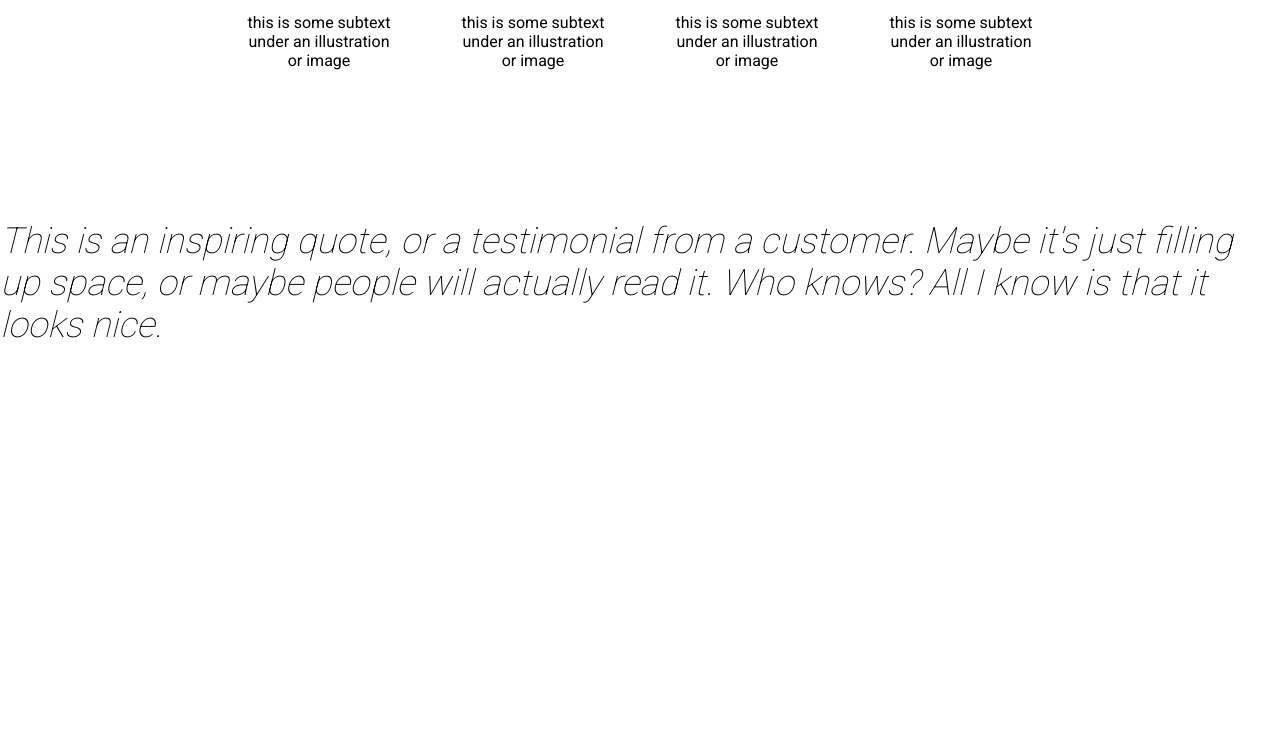
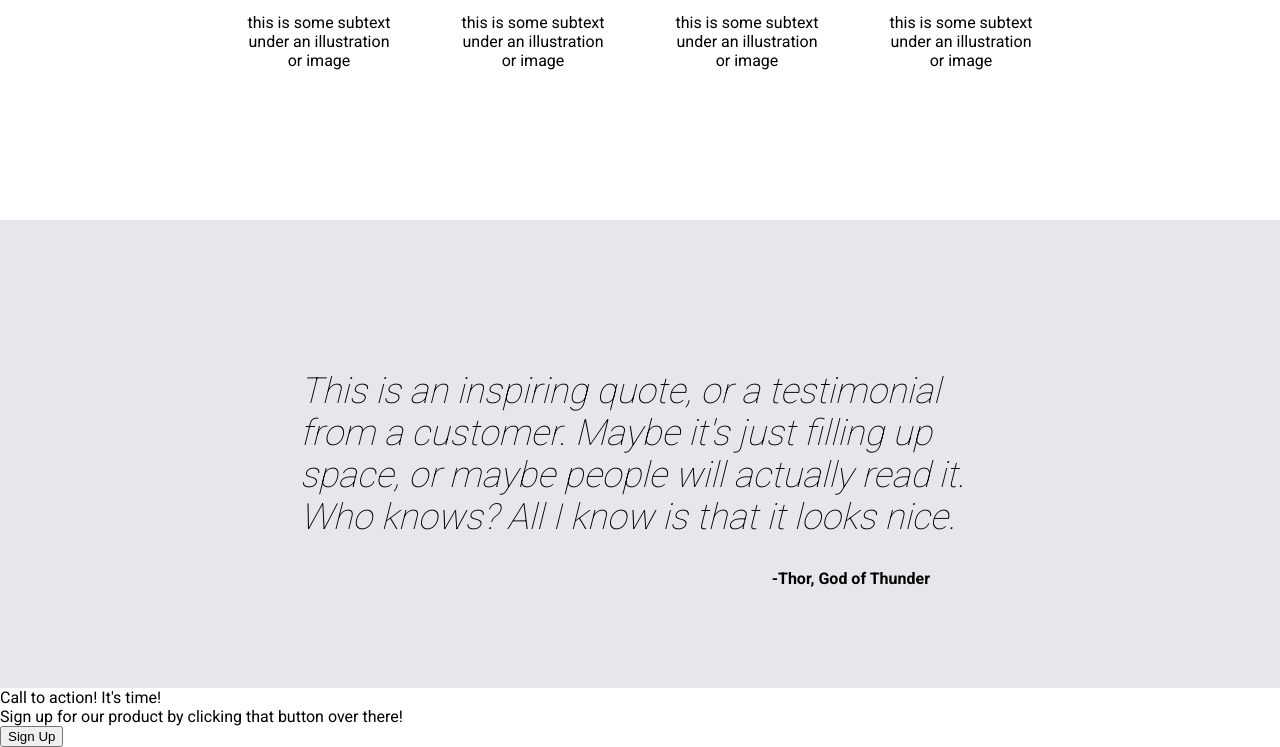
Before and after one commit to roRickard/odin-project-landing-page, a plain HTML site: page index.html in a window 1280 px wide. Shown: the part 957-1704 px from the top of the page. Before the commit the page ends 1303 px from the top, so only its background shows below. Drawn offline with Linux system fonts and the light colour scheme.

Commit message:
Add html elements for call to action

```diff
--- a/index.html
+++ b/index.html
@@ -43,9 +43,16 @@
                 <div class="card-info">this is some subtext under an illustration or image</div>
             </div>
         </div>
-        <div class="call">
+        <div class="godofthunder">
             <div class="quote">This is an inspiring quote, or a testimonial from a customer. Maybe it's just filling up space, or maybe people will actually read it. Who knows? All I know is that it looks nice.</div>
             <div class="thor">-Thor, God of Thunder</div>
+        </div>
+        <div class="call">
+            <div class="callcontainer">
+                <div class="calltext">Call to action! It's time!</div>
+                <div class="callsubtext">Sign up for our product by clicking that button over there!</div>
+            </div>
+            <button class="call-signup">Sign Up</button>
         </div>
     </body>
 
```
